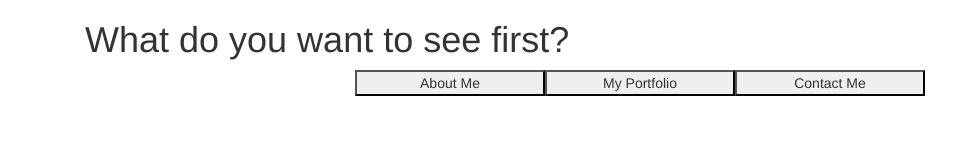
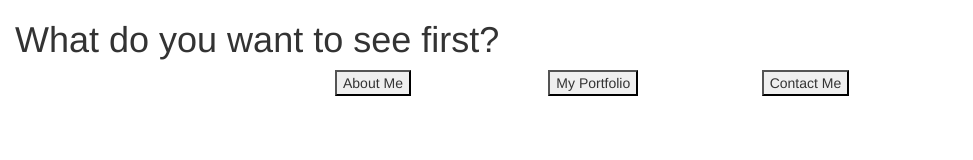
Before and after one commit to e-holmes/Portfolio, a plain HTML site: page index.html in a window 1280 px wide. Shown: the whole page, without its empty margins (0-973 px from the left). Drawn offline with nearby package versions, Linux system fonts and the light colour scheme.

Commit message:
How bout now?

```diff
--- a/assets/javascript/intro.js
+++ b/assets/javascript/intro.js
@@ -15,8 +15,8 @@ $(document).ready(function () {
         var indexID = ["aboutMe", "portfolio", "contacts"];
 
         for (i="0"; i < index.length; i++){
-            var buttonHold = $("<button id='"+ indexID[i] +"' class='button col-lr-2 col-2 col-md-2 col-sm-2' value=" +i +">");
-            buttonHold.append(index[i]);
+            var buttonHold = $("<div class='col-lr-1 col-md-2 col-sm-3 col-xs-12'>");
+            buttonHold.append("<button id='"+ indexID[i] +"' class='button' value=" +i +">" +index[i]);
             $("#intoButton").append(buttonHold);
             console.log("Buttons appended");
         }
--- a/index.html
+++ b/index.html
@@ -10,7 +10,7 @@
         <link rel="stylesheet" href="https://maxcdn.bootstrapcdn.com/bootstrap/3.4.0/css/bootstrap.min.css">
 
         <!--custom stylesheet -->
-        <link rel="stylesheet" href="../assets/css/style.css">
+        <link rel="stylesheet" href="assets/css/style.css">
 
         <!-- Firebase References -->
         <script src="https://www.gstatic.com/firebasejs/7.0.0/firebase-app.js"></script>
@@ -25,9 +25,9 @@
         </head>
 
         <body>
-            <div id="body" class="container">
+            <div id="body" class="container-fluid">
                 <section id="intoHeader" class="row d-flex justify-content-center">
-                    <h1 class="col-lg-12 col-md-12 col-sm-12 col-1">What do you want to see first?</h1>
+                    <h1 class="col-lg-12 col-md-12 col-sm-12 col-xs-12">What do you want to see first?</h1>
                 </section>
 
                 <section id="intoButton" class="row d-flex justify-content-center">
```
Also changed, not shown: assets/css/style.css (+5 -5 lines).
